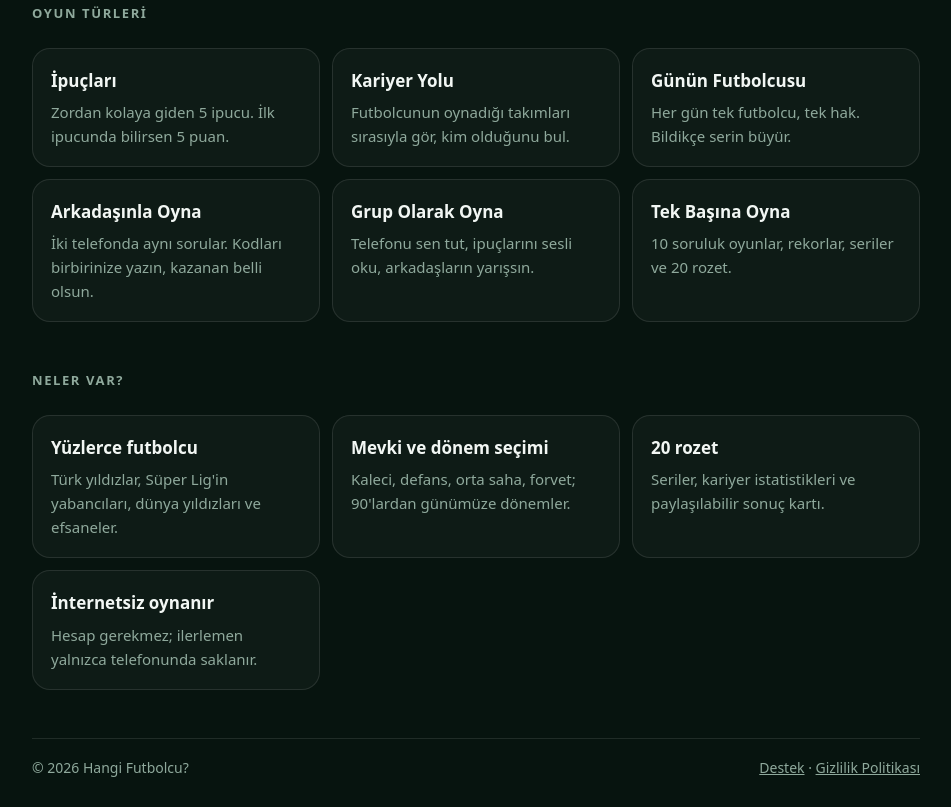
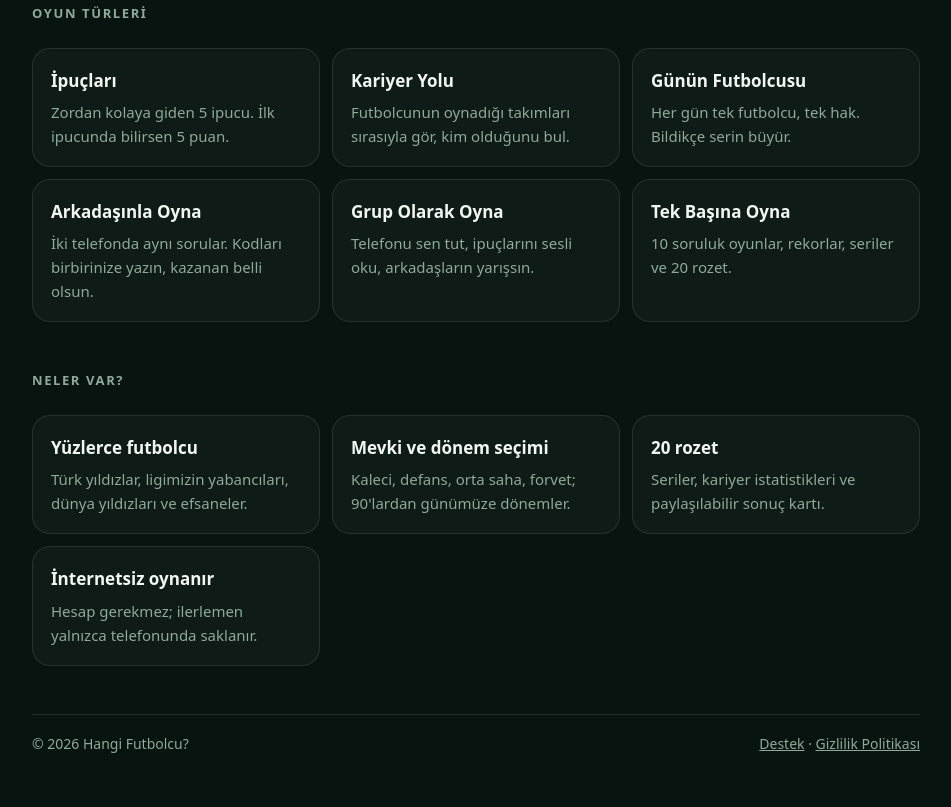
Before and after one commit to mekatronizm1-coder/hangi-futbolcu, a plain HTML site: page index.html in a window 1280 px wide. Shown: the part 511-1318 px from the top of the page, without its empty margins (164-1115 px from the left). After the commit the page ends 1294 px from the top, so only its background shows below. Drawn offline with Linux system fonts and the light colour scheme.

Commit message:
Süper Lig adını kaldır: ligimizin yabancıları
Co-Authored-By: Claude Opus 5.5 <noreply@anthropic.com>

```diff
--- a/index.html
+++ b/index.html
@@ -39,7 +39,7 @@
 
       <h2 class="sec">Neler var?</h2>
       <div class="grid">
-        <div class="card"><h3>Yüzlerce futbolcu</h3><p>Türk yıldızlar, Süper Lig'in yabancıları, dünya yıldızları ve efsaneler.</p></div>
+        <div class="card"><h3>Yüzlerce futbolcu</h3><p>Türk yıldızlar, ligimizin yabancıları, dünya yıldızları ve efsaneler.</p></div>
         <div class="card"><h3>Mevki ve dönem seçimi</h3><p>Kaleci, defans, orta saha, forvet; 90'lardan günümüze dönemler.</p></div>
         <div class="card"><h3>20 rozet</h3><p>Seriler, kariyer istatistikleri ve paylaşılabilir sonuç kartı.</p></div>
         <div class="card"><h3>İnternetsiz oynanır</h3><p>Hesap gerekmez; ilerlemen yalnızca telefonunda saklanır.</p></div>
```
